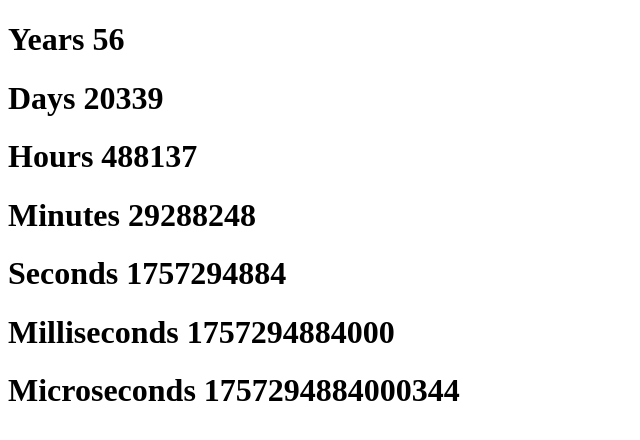
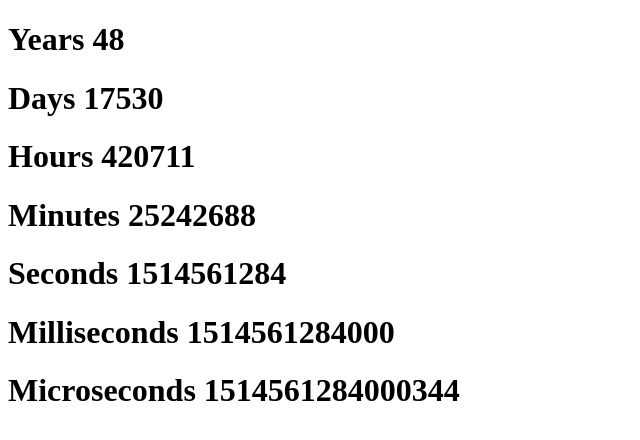
Before and after one commit to EpicBen208/dads-card, a plain HTML site: page index.html in a window 1280 px wide. Shown: the whole page, without its empty margins (0-640 px from the left). Drawn offline with Linux system fonts and the light colour scheme.

Commit message:
fixed time :(

```diff
--- a/index.html
+++ b/index.html
@@ -10,6 +10,7 @@
 </head>
 <body>
     <div class="timestamp">
+        <h1 id="day"></h1>
         <h1 id="timestamp-years"></h1>
         <h1 id="timestamp-days"></h1>
         <h1 id="timestamp-hours"></h1>
--- a/script.js
+++ b/script.js
@@ -1,11 +1,14 @@
+const born=new Date('09/10/1977/10:00:00')
 
-setInterval(() => {
-    let born=Date.now('Sep 10 1977 10:00:00')
-    document.getElementById('timestamp-years').innerHTML=('Years '+Math.round(((((born/1000)/60)/60)/24)/364))
-    document.getElementById('timestamp-days').innerHTML=('Days '+Math.round((((born/1000)/60)/60)/24))
-    document.getElementById('timestamp-hours').innerHTML=('Hours '+Math.round(((born/1000)/60)/60))
-    document.getElementById('timestamp-minutes').innerHTML=('Minutes '+Math.round((born/1000)/60))
-    document.getElementById('timestamp-seconds').innerHTML=('Seconds '+Math.round(born/1000))
-    document.getElementById('timestamp-milliseconds').innerHTML=('Milliseconds '+(born))
-    document.getElementById('timestamp-microseconds').innerHTML=('Microseconds '+Math.round((born*1000)+Math.random()*999))
+setInterval(()=>{
+
+    let now=new Date()
+    let dif=now-born
+    document.getElementById('timestamp-years').innerHTML=('Years '+Math.round(((((dif/1000)/60)/60)/24)/364))
+    document.getElementById('timestamp-days').innerHTML=('Days '+Math.round((((dif/1000)/60)/60)/24))
+    document.getElementById('timestamp-hours').innerHTML=('Hours '+Math.round(((dif/1000)/60)/60))
+    document.getElementById('timestamp-minutes').innerHTML=('Minutes '+Math.round((dif/1000)/60))
+    document.getElementById('timestamp-seconds').innerHTML=('Seconds '+Math.round(dif/1000))
+    document.getElementById('timestamp-milliseconds').innerHTML=('Milliseconds '+(dif))
+    document.getElementById('timestamp-microseconds').innerHTML=('Microseconds '+Math.round((dif*1000)+Math.random()*999))
 }, 1);
```
